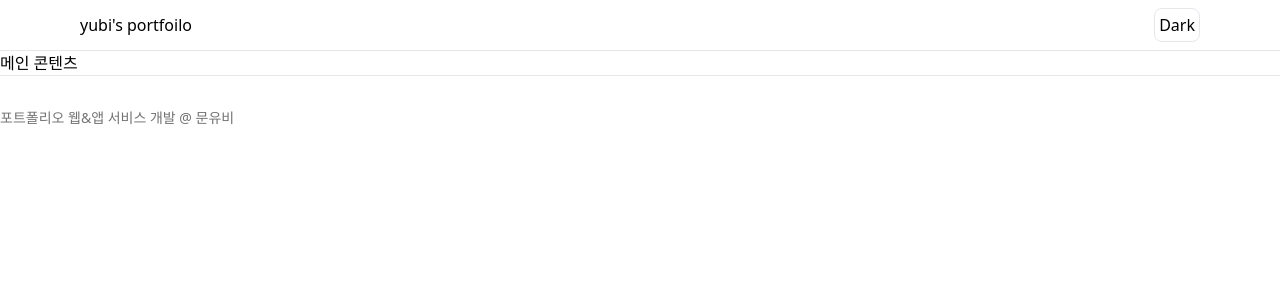
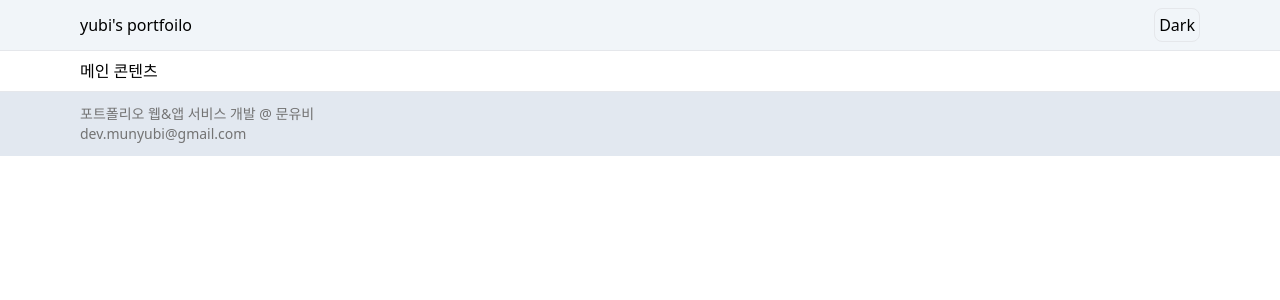
Before and after one commit to devyubi/moonyubi-portfolio, a React (Create React App) app: page / in a window 1280 px wide. Shown: the top 300 px of the page. Built offline with nearby package versions, Linux system fonts and the light colour scheme.

Commit message:
[docs] README.md 추가

```diff
--- a/src/App.tsx
+++ b/src/App.tsx
@@ -2,6 +2,7 @@ import Header from './components/Header';
 import { ThemeProvider } from './contexts/ThemeContext';
 import { BrowserRouter as Router, Route, Routes } from 'react-router-dom';
 import MainPage from './pages/MainPage';
+import Footer from './components/Footer';
 
 function App() {
   return (
@@ -11,9 +12,7 @@ function App() {
         <Routes>
           <Route path="/" element={<MainPage />} />
         </Routes>
-        <footer className="border-t border-gray-200 py-8 text-sm text-neutral-500 dark:text-neutral-400 dark:bg-gray-600">
-          포트폴리오 웹&앱 서비스 개발 @ 문유비
-        </footer>
+        <Footer />
       </ThemeProvider>
     </Router>
   );
--- /dev/null
+++ b/src/components/Footer.tsx
@@ -0,0 +1,15 @@
+const Footer = () => {
+  const handleClickEmail = () => {
+    window.location.href = 'mailto:devmunyubi@gmail.com';
+  };
+  return (
+    <footer className="px-20 border-t border-gray-200 py-3 text-sm text-neutral-500 bg-slate-200 dark:text-neutral-400 dark:bg-gray-800">
+      <div>포트폴리오 웹&앱 서비스 개발 @ 문유비</div>
+      <a href="mailto:dev.munyubi@gmail.com" className="hover:text-blue-600">
+        dev.munyubi@gmail.com
+      </a>
+    </footer>
+  );
+};
+
+export default Footer;
--- a/src/components/Header.tsx
+++ b/src/components/Header.tsx
@@ -16,7 +16,7 @@ const Header = () => {
     <header>
       <div
         className={`px-20 py-2 border-b border-gray-200 flex items-center justify-between
-              ${isDarkMode ? 'bg-black text-white' : 'bg-white text-black'}`}
+              ${isDarkMode ? 'bg-black text-white' : 'bg-slate-100 text-black'}`}
       >
         {/* yubi's 는 eslint 규칙에 맞지 않음. &apos;s : ' */}
         <h2>yubi&apos;s portfoilo</h2>
--- a/src/pages/MainPage.tsx
+++ b/src/pages/MainPage.tsx
@@ -1,7 +1,7 @@
 const MainPage = () => {
   return (
-    <div>
-      <main className="bg-white text-black dark:bg-gray-600 dark:text-white">메인 콘텐츠</main>
+    <div className="px-20 py-2 bg-white text-black dark:bg-gray-600 dark:text-white">
+      <main>메인 콘텐츠</main>
     </div>
   );
 };
--- /dev/null
+++ b/src/todos/TodoWrite.tsx
@@ -0,0 +1,5 @@
+const TodoWrite = () => {
+  return <div>TodoWrite</div>;
+};
+
+export default TodoWrite;
```
Also changed, not shown: 1 other file (tests, documents, lock files or other folders).
